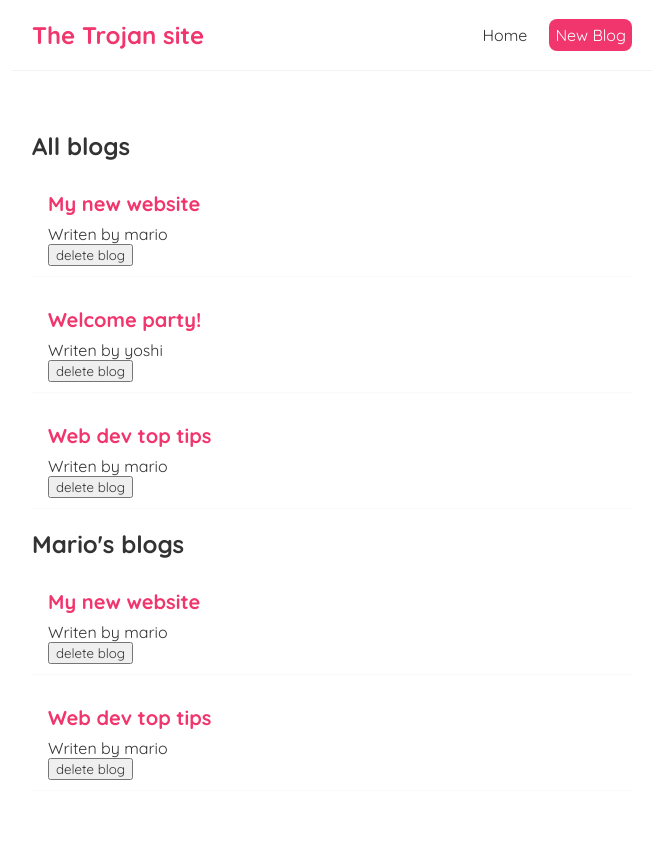
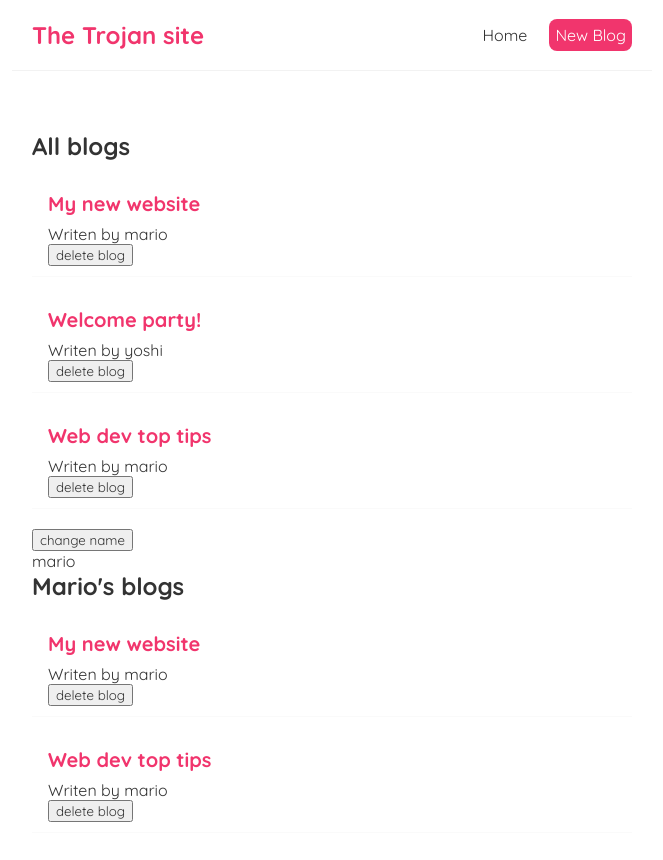
Before and after one commit to Wojter/react-tutorial, a React (Create React App) app: page / in a window 1280 px wide. Shown: the top 860 px of the page, without its empty margins (308-971 px from the left). Built offline with nearby package versions, Linux system fonts and the light colour scheme.

Commit message:
useEffect with dependencies

```diff
--- a/src/Home.js
+++ b/src/Home.js
@@ -1,4 +1,4 @@
-import { useState } from "react";
+import { useState, useEffect } from "react";
 import BlogList from "./BlogList";
 
 const Home = () => {
@@ -7,15 +7,24 @@
         { title: 'Welcome party!', body: 'lorem ipsum...', author: 'yoshi', id: 2 },
         { title: 'Web dev top tips', body: 'lorem ipsum...', author: 'mario', id: 3 }
     ])
+    const [name, setName] = useState("mario");
 
     const handleDelete = (id) => {
       const newBlogs = blogs.filter(blog => blog.id !== id);
       setBlogs(newBlogs);
     }
+
+    useEffect(() => { // run every render
+      console.log('use effect ran'); // cannot use useState inside -> will be loop
+    }, [name]);
+
     return (
     <div className="home">
             <BlogList blogs={blogs} title="All blogs" handleDelete={handleDelete}/>
+            <button onClick={() => setName('luigi')}>change name</button>
+            <p>{ name }</p>
             <BlogList blogs={blogs.filter((blog)  =>  blog.author === 'mario')} title="Mario's blogs" />
+
     </div>
   );
 }
```
